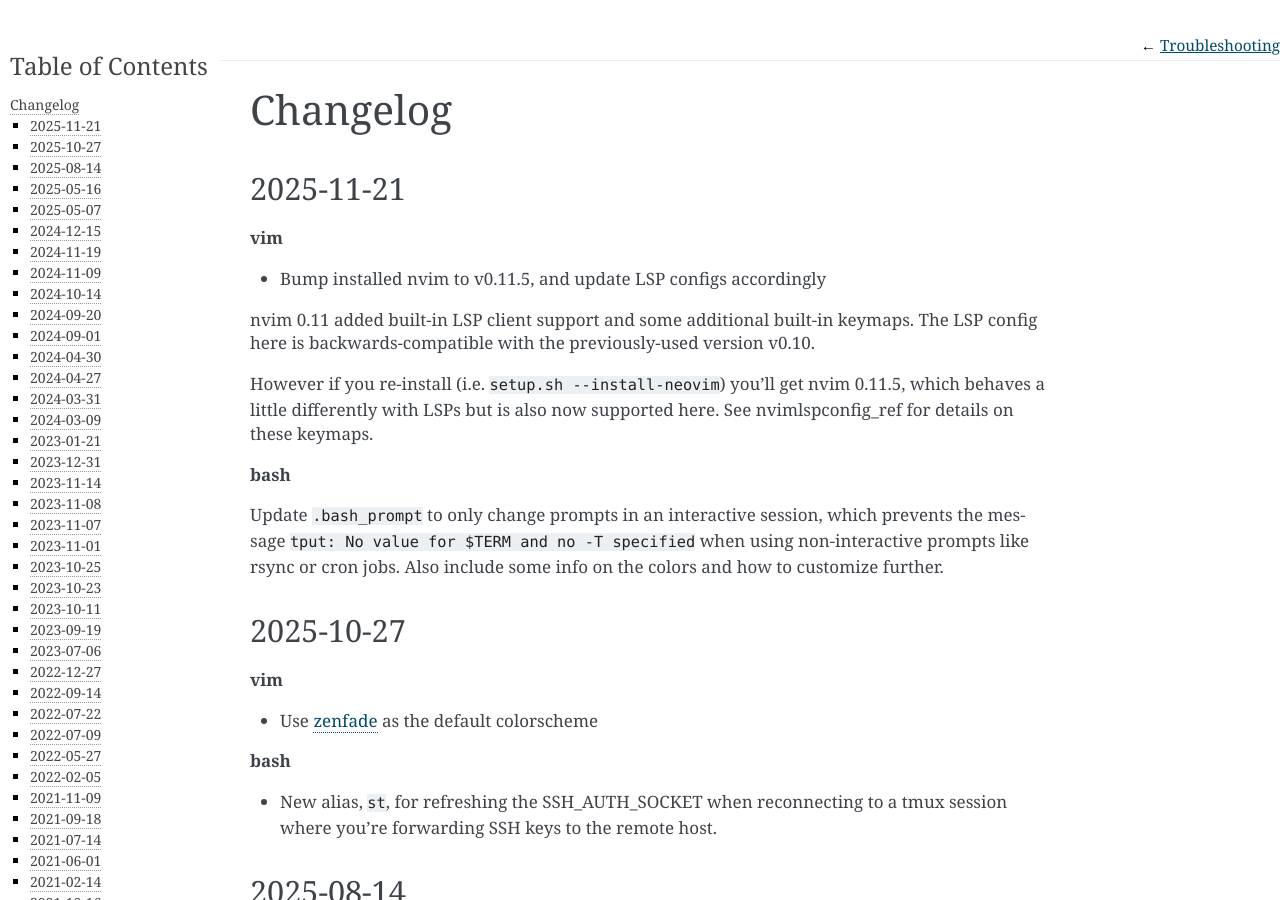
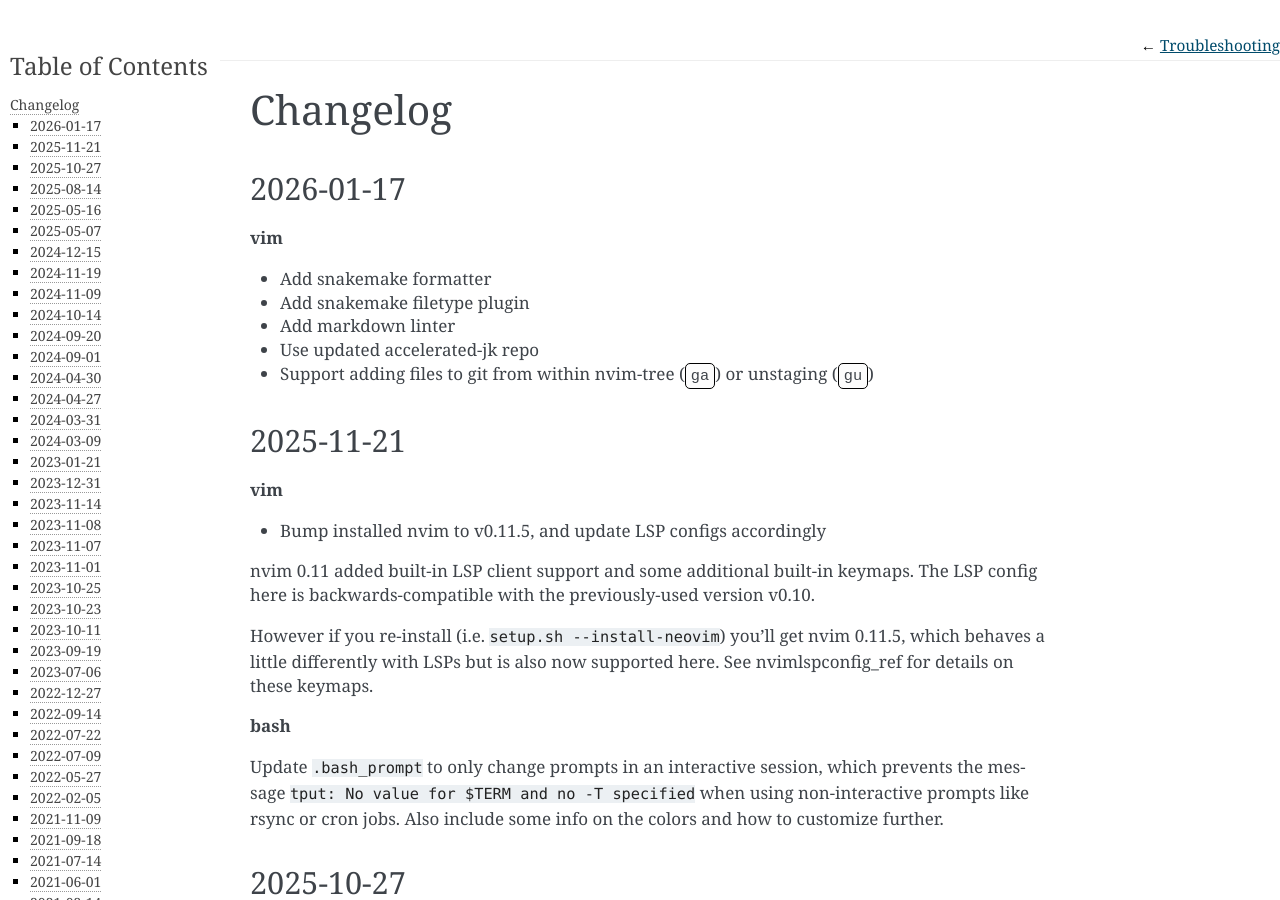
Before and after one commit to daler/dotfiles, a Sphinx documentation site: the page built from docs/changelog.rst, in a window 1280 px wide and 900 px high. Built offline with Sphinx 7.4.7, drawn with Linux system fonts in a browser that asks for light colours.

Commit message:
update docs

```diff
--- a/docs/changelog.rst
+++ b/docs/changelog.rst
@@ -1,5 +1,17 @@
 Changelog
 =========
+
+2026-01-17
+----------
+
+**vim**
+
+- Add snakemake formatter
+- Add snakemake filetype plugin
+- Add markdown linter
+- Use updated accelerated-jk repo
+- Support adding files to git from within nvim-tree (:kbd:`ga`) or unstaging (:kbd:`gu`)
+
 
 2025-11-21
 ----------
```
Also changed, not shown: docs/nvim-plugins.rst (+11 -3 lines).
